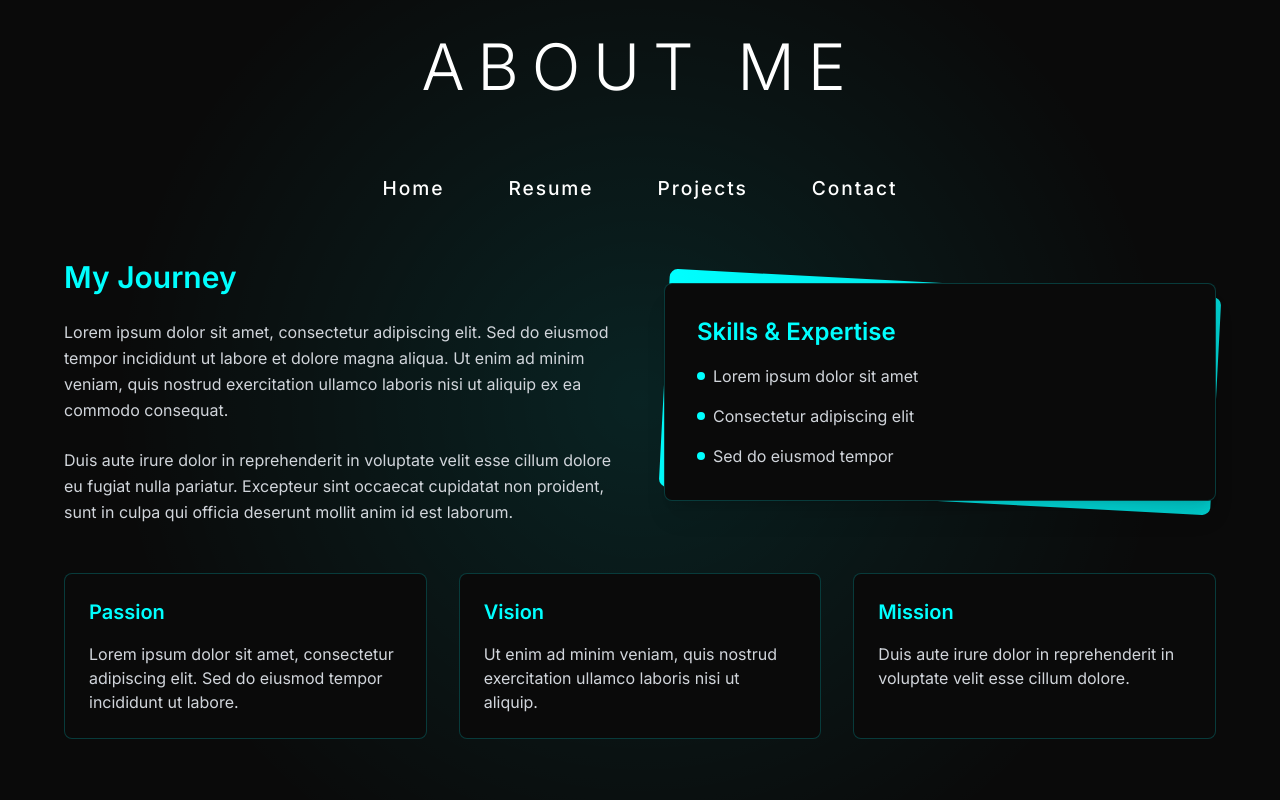
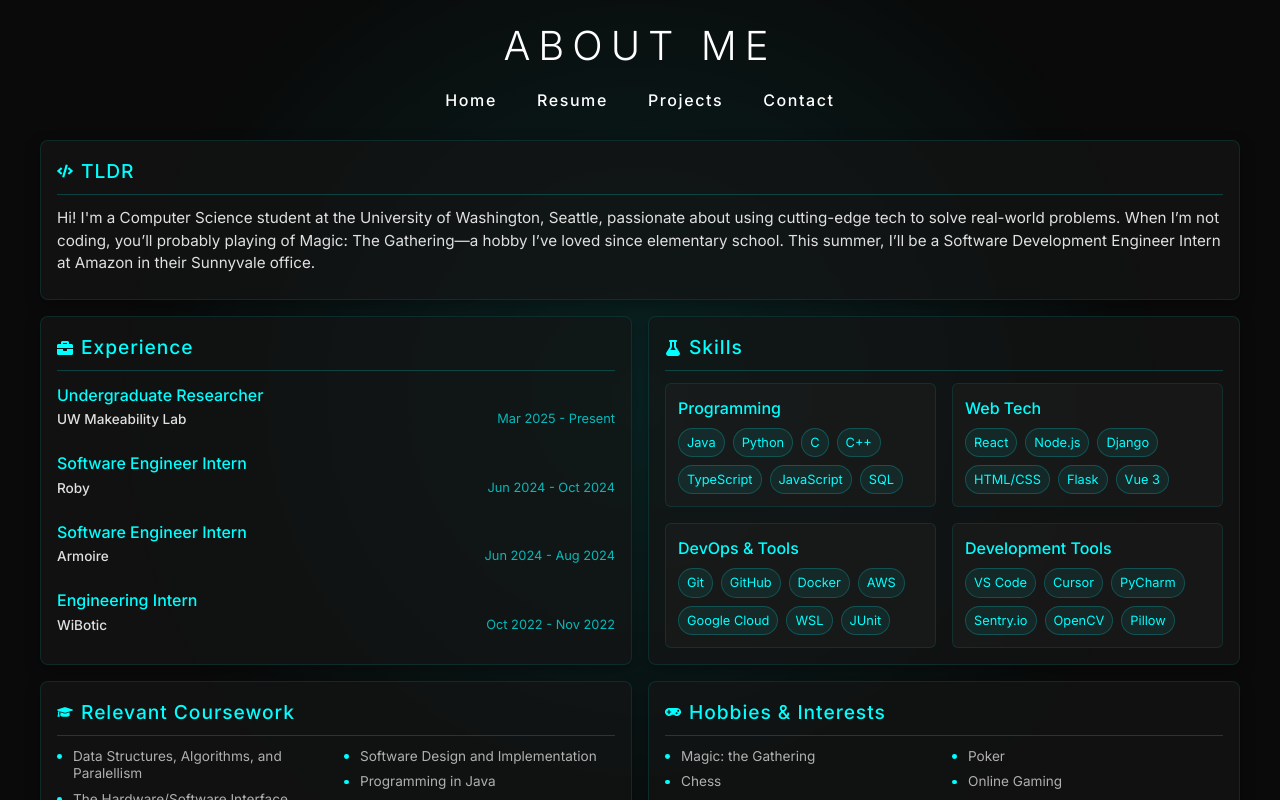
Before and after one commit to ParikKukreja/ParikKukreja, a React (Vite) app: page /#/about in a window 1280 px wide. Built offline with nearby package versions, Linux system fonts and the light colour scheme.

Commit message:
working about page

```diff
--- a/src/pages/About.tsx
+++ b/src/pages/About.tsx
@@ -2,6 +2,7 @@ import React, { useState } from 'react';
 import { motion } from 'framer-motion';
 import styled from '@emotion/styled';
 import { Link } from 'react-router-dom';
+import { FaCode, FaGraduationCap, FaBriefcase, FaFlask, FaGamepad } from 'react-icons/fa';
 
 const Container = styled.div`
   height: 100vh;
@@ -13,7 +14,7 @@ const Container = styled.div`
 `;
 
 const GlowEffect = styled.div`
-  position: absolute;
+  position: fixed;
   width: 100%;
   height: 100%;
   background: radial-gradient(circle at center, rgba(0, 255, 255, 0.1) 0%, transparent 70%);
@@ -26,13 +27,29 @@ const Content = styled.div`
   height: 100%;
   display: flex;
   flex-direction: column;
-  padding: 2rem;
+  padding: 1.5rem;
+  overflow-y: auto;
+  scrollbar-width: thin;
+  scrollbar-color: #00ffff #0a0a0a;
+
+  &::-webkit-scrollbar {
+    width: 6px;
+  }
+
+  &::-webkit-scrollbar-track {
+    background: transparent;
+  }
+
+  &::-webkit-scrollbar-thumb {
+    background-color: #00ffff;
+    border-radius: 3px;
+  }
 `;
 
 const Title = styled(motion.h1)`
-  font-size: 4rem;
+  font-size: 2.5rem;
   font-weight: 300;
-  margin-bottom: 2rem;
+  margin-bottom: 1rem;
   letter-spacing: 0.2em;
   text-transform: uppercase;
   text-align: center;
@@ -40,18 +57,18 @@ const Title = styled(motion.h1)`
 
 const NavLinks = styled.div`
   display: flex;
-  gap: 2rem;
-  margin-top: 2rem;
+  gap: 1.5rem;
+  margin-bottom: 1.5rem;
   justify-content: center;
 `;
 
 const NavLink = styled(motion(Link))`
   color: #ffffff;
   text-decoration: none;
-  font-size: 1.2rem;
+  font-size: 1rem;
   letter-spacing: 0.1em;
   position: relative;
-  padding: 0.5rem 1rem;
+  padding: 0.25rem 0.5rem;
 
   &::after {
     content: '';
@@ -72,8 +89,189 @@ const NavLink = styled(motion(Link))`
   }
 `;
 
+const SectionContainer = styled.div`
+  display: grid;
+  grid-template-columns: 1fr 1fr;
+  grid-template-rows: auto auto auto;
+  gap: 1rem;
+  max-width: 1200px;
+  margin: 0 auto;
+  width: 100%;
+  flex: 1;
+`;
+
+const Section = styled(motion.section)`
+  border-radius: 8px;
+  background: rgba(20, 20, 20, 0.7);
+  padding: 1rem;
+  box-shadow: 0 5px 15px rgba(0, 0, 0, 0.3);
+  border: 1px solid rgba(0, 255, 255, 0.1);
+  transition: box-shadow 0.3s ease;
+  overflow: hidden;
+  display: flex;
+  flex-direction: column;
+
+  &:hover {
+    box-shadow: 0 8px 20px rgba(0, 255, 255, 0.1);
+    border-color: rgba(0, 255, 255, 0.2);
+  }
+
+  &:first-of-type {
+    grid-column: 1 / -1;
+  }
+`;
+
+const SectionTitle = styled.h2`
+  display: flex;
+  align-items: center;
+  font-size: 1.2rem;
+  font-weight: 500;
+  margin-bottom: 0.75rem;
+  color: #00ffff;
+  letter-spacing: 0.05em;
+  border-bottom: 1px solid rgba(0, 255, 255, 0.2);
+  padding-bottom: 0.5rem;
+
+  svg {
+    margin-right: 0.5rem;
+  }
+`;
+
+const BlurbText = styled.p`
+  font-size: 0.95rem;
+  line-height: 1.5;
+  color: #e0e0e0;
+  margin-bottom: 0.5rem;
+`;
+
+const GridContainer = styled.div`
+  display: grid;
+  grid-template-columns: repeat(auto-fill, minmax(200px, 1fr));
+  gap: 1rem;
+`;
+
+const Card = styled.div`
+  background: rgba(30, 30, 30, 0.5);
+  border: 1px solid rgba(0, 255, 255, 0.1);
+  border-radius: 6px;
+  padding: 0.75rem;
+  transition: transform 0.2s ease, box-shadow 0.2s ease;
+
+  &:hover {
+    transform: translateY(-3px);
+    box-shadow: 0 5px 10px rgba(0, 255, 255, 0.1);
+    border-color: rgba(0, 255, 255, 0.3);
+  }
+`;
+
+const CardTitle = styled.h3`
+  font-size: 1rem;
+  font-weight: 500;
+  margin-bottom: 0.5rem;
+  color: #00ffff;
+`;
+
+const SkillsContainer = styled.div`
+  display: flex;
+  flex-wrap: wrap;
+  gap: 0.5rem;
+`;
+
+const Skill = styled.div`
+  background: rgba(0, 255, 255, 0.07);
+  border: 1px solid rgba(0, 255, 255, 0.2);
+  color: #00ffff;
+  padding: 0.25rem 0.5rem;
+  border-radius: 50px;
+  font-size: 0.8rem;
+  transition: all 0.2s ease;
+
+  &:hover {
+    background: rgba(0, 255, 255, 0.15);
+    transform: translateY(-2px);
+  }
+`;
+
+const ExperienceContainer = styled.div`
+  display: flex;
+  flex-direction: column;
+  gap: 0.6rem;
+`;
+
+const ExperienceItem = styled.div`
+  margin-bottom: 0.75rem;
+
+  &:last-child {
+    margin-bottom: 0;
+  }
+`;
+
+const ExperienceTitle = styled.h3`
+  font-size: 1rem;
+  font-weight: 500;
+  color: #00ffff;
+  margin-bottom: 0.15rem;
+`;
+
+const ExperienceSubtitle = styled.div`
+  display: flex;
+  justify-content: space-between;
+  font-size: 0.85rem;
+`;
+
+const Company = styled.span`
+  color: #e0e0e0;
+  font-weight: 500;
+`;
+
+const Date = styled.span`
+  color: rgba(0, 255, 255, 0.7);
+  font-size: 0.8rem;
+`;
+
+const BulletList = styled.ul`
+  list-style-type: none;
+  padding: 0;
+  margin: 0;
+  columns: 2;
+  column-gap: 1rem;
+`;
+
+const BulletItem = styled.li`
+  position: relative;
+  padding-left: 1rem;
+  margin-bottom: 0.5rem;
+  color: #b0b0b0;
+  font-size: 0.85rem;
+  line-height: 1.3;
+
+  &:before {
+    content: '';
+    position: absolute;
+    left: 0;
+    top: 0.4rem;
+    width: 0.3rem;
+    height: 0.3rem;
+    background: #00ffff;
+    border-radius: 50%;
+  }
+`;
+
 const About: React.FC = () => {
   const [hoveredLink, setHoveredLink] = useState<string | null>(null);
+
+  const sectionVariants = {
+    hidden: { opacity: 0, y: 10 },
+    visible: (i: number) => ({
+      opacity: 1,
+      y: 0,
+      transition: {
+        delay: i * 0.1,
+        duration: 0.3,
+        ease: "easeOut"
+      }
+    })
+  };
 
   return (
     <Container>
@@ -82,7 +280,7 @@ const About: React.FC = () => {
         <Title
           initial={{ opacity: 0, y: 20 }}
           animate={{ opacity: 1, y: 0 }}
-          transition={{ duration: 1 }}
+          transition={{ duration: 0.8 }}
         >
           About Me
         </Title>
@@ -130,62 +328,172 @@ const About: React.FC = () => {
           </NavLink>
         </NavLinks>
 
-        <div className="max-w-6xl mx-auto space-y-12 mt-12">
-          <div className="grid grid-cols-1 md:grid-cols-2 gap-12 items-center">
-            <div className="space-y-6">
-              <h2 className="text-3xl font-semibold text-cyber-primary">My Journey</h2>
-              <p className="text-gray-300 leading-relaxed">
-                Lorem ipsum dolor sit amet, consectetur adipiscing elit. Sed do eiusmod tempor incididunt ut labore et dolore magna aliqua.
-                Ut enim ad minim veniam, quis nostrud exercitation ullamco laboris nisi ut aliquip ex ea commodo consequat.
-              </p>
-              <p className="text-gray-300 leading-relaxed">
-                Duis aute irure dolor in reprehenderit in voluptate velit esse cillum dolore eu fugiat nulla pariatur.
-                Excepteur sint occaecat cupidatat non proident, sunt in culpa qui officia deserunt mollit anim id est laborum.
-              </p>
-            </div>
-            <div className="relative">
-              <div className="absolute inset-0 bg-gradient-to-r from-cyber-primary to-cyber-secondary rounded-lg transform rotate-3"></div>
-              <div className="relative bg-cyber-dark p-8 rounded-lg shadow-xl border border-cyber-primary/20">
-                <h3 className="text-2xl font-semibold mb-4 text-cyber-primary">Skills & Expertise</h3>
-                <div className="space-y-4">
-                  <div className="flex items-center">
-                    <div className="w-2 h-2 bg-cyber-primary rounded-full mr-2"></div>
-                    <span className="text-gray-300">Lorem ipsum dolor sit amet</span>
-                  </div>
-                  <div className="flex items-center">
-                    <div className="w-2 h-2 bg-cyber-primary rounded-full mr-2"></div>
-                    <span className="text-gray-300">Consectetur adipiscing elit</span>
-                  </div>
-                  <div className="flex items-center">
-                    <div className="w-2 h-2 bg-cyber-primary rounded-full mr-2"></div>
-                    <span className="text-gray-300">Sed do eiusmod tempor</span>
-                  </div>
-                </div>
-              </div>
-            </div>
-          </div>
+        <SectionContainer>
+          {/* TLDR/Blurb Section */}
+          <Section
+            custom={0}
+            initial="hidden"
+            animate="visible"
+            variants={sectionVariants}
+          >
+            <SectionTitle><FaCode size={16} /> TLDR</SectionTitle>
+            <BlurbText>
+            Hi! I'm a Computer Science student at the University of Washington, Seattle, passionate about using cutting-edge
+            tech to solve real-world problems. When I’m not coding, you’ll probably playing of Magic: The Gathering—a hobby
+            I’ve loved since elementary school. This summer, I’ll be a Software Development Engineer Intern at Amazon in their
+            Sunnyvale office.
+            </BlurbText>
+          </Section>
 
-          <div className="grid grid-cols-1 md:grid-cols-3 gap-8">
-            <div className="bg-cyber-dark p-6 rounded-lg transform hover:scale-105 transition-transform duration-300 border border-cyber-primary/20">
-              <h3 className="text-xl font-semibold mb-4 text-cyber-primary">Passion</h3>
-              <p className="text-gray-300">
-                Lorem ipsum dolor sit amet, consectetur adipiscing elit. Sed do eiusmod tempor incididunt ut labore.
-              </p>
-            </div>
-            <div className="bg-cyber-dark p-6 rounded-lg transform hover:scale-105 transition-transform duration-300 border border-cyber-primary/20">
-              <h3 className="text-xl font-semibold mb-4 text-cyber-primary">Vision</h3>
-              <p className="text-gray-300">
-                Ut enim ad minim veniam, quis nostrud exercitation ullamco laboris nisi ut aliquip.
-              </p>
-            </div>
-            <div className="bg-cyber-dark p-6 rounded-lg transform hover:scale-105 transition-transform duration-300 border border-cyber-primary/20">
-              <h3 className="text-xl font-semibold mb-4 text-cyber-primary">Mission</h3>
-              <p className="text-gray-300">
-                Duis aute irure dolor in reprehenderit in voluptate velit esse cillum dolore.
-              </p>
-            </div>
-          </div>
-        </div>
+          {/* Experience Section */}
+          <Section
+            custom={1}
+            initial="hidden"
+            animate="visible"
+            variants={sectionVariants}
+          >
+            <SectionTitle><FaBriefcase size={16} /> Experience</SectionTitle>
+
+            <ExperienceContainer>
+              <ExperienceItem>
+                <ExperienceTitle>Undergraduate Researcher</ExperienceTitle>
+                <ExperienceSubtitle>
+                  <Company>UW Makeability Lab</Company>
+                  <Date>Mar 2025 - Present</Date>
+                </ExperienceSubtitle>
+              </ExperienceItem>
+
+              <ExperienceItem>
+                <ExperienceTitle>Software Engineer Intern</ExperienceTitle>
+                <ExperienceSubtitle>
+                  <Company>Roby</Company>
+                  <Date>Jun 2024 - Oct 2024</Date>
+                </ExperienceSubtitle>
+              </ExperienceItem>
+
+              <ExperienceItem>
+                <ExperienceTitle>Software Engineer Intern</ExperienceTitle>
+                <ExperienceSubtitle>
+                  <Company>Armoire</Company>
+                  <Date>Jun 2024 - Aug 2024</Date>
+                </ExperienceSubtitle>
+              </ExperienceItem>
+
+              <ExperienceItem>
+                <ExperienceTitle>Engineering Intern</ExperienceTitle>
+                <ExperienceSubtitle>
+                  <Company>WiBotic</Company>
+                  <Date>Oct 2022 - Nov 2022</Date>
+                </ExperienceSubtitle>
+              </ExperienceItem>
+
+            </ExperienceContainer>
+          </Section>
+
+          {/* Skills Section */}
+          <Section
+            custom={2}
+            initial="hidden"
+            animate="visible"
+            variants={sectionVariants}
+          >
+            <SectionTitle><FaFlask size={16} /> Skills</SectionTitle>
+
+            <GridContainer>
+              <Card>
+                <CardTitle>Programming</CardTitle>
+                <SkillsContainer>
+                  <Skill>Java</Skill>
+                  <Skill>Python</Skill>
+                  <Skill>C</Skill>
+                  <Skill>C++</Skill>
+                  <Skill>TypeScript</Skill>
+                  <Skill>JavaScript</Skill>
+                  <Skill>SQL</Skill>
+                </SkillsContainer>
+              </Card>
+
+              <Card>
+                <CardTitle>Web Tech</CardTitle>
+                <SkillsContainer>
+                  <Skill>React</Skill>
+                  <Skill>Node.js</Skill>
+                  <Skill>Django</Skill>
+                  <Skill>HTML/CSS</Skill>
+                  <Skill>Flask</Skill>
+                  <Skill>Vue 3</Skill>
+                </SkillsContainer>
+              </Card>
+
+              <Card>
+                <CardTitle>DevOps & Tools</CardTitle>
+                <SkillsContainer>
+                  <Skill>Git</Skill>
+                  <Skill>GitHub</Skill>
+                  <Skill>Docker</Skill>
+                  <Skill>AWS</Skill>
+                  <Skill>Google Cloud</Skill>
+                  <Skill>WSL</Skill>
+                  <Skill>JUnit</Skill>
+                </SkillsContainer>
+              </Card>
+
+              <Card>
+                <CardTitle>Development Tools</CardTitle>
+                <SkillsContainer>
+                  <Skill>VS Code</Skill>
+                  <Skill>Cursor</Skill>
+                  <Skill>PyCharm</Skill>
+                  <Skill>Sentry.io</Skill>
+                  <Skill>OpenCV</Skill>
+                  <Skill>Pillow</Skill>
+                </SkillsContainer>
+              </Card>
+            </GridContainer>
+          </Section>
+
+          {/* Relevant Coursework Section */}
+          <Section
+            custom={3}
+            initial="hidden"
+            animate="visible"
+            variants={sectionVariants}
+          >
+            <SectionTitle><FaGraduationCap size={16} /> Relevant Coursework</SectionTitle>
+            <BulletList>
+              <BulletItem>Data Structures, Algorithms, and Paralellism</BulletItem>
+              <BulletItem>The Hardware/Software Interface</BulletItem>
+              <BulletItem>Data Management</BulletItem>
+              <BulletItem>Systems Programming</BulletItem>
+              <BulletItem>Software Design and Implementation</BulletItem>
+              <BulletItem>Programming in Java</BulletItem>
+              <BulletItem>Discrete Math</BulletItem>
+              <BulletItem>Linear Algebra</BulletItem>
+              <BulletItem>Multi-Variable Calulus</BulletItem>
+            </BulletList>
+          </Section>
+
+          {/* Hobbies/Interests Section */}
+          <Section
+            custom={4}
+            initial="hidden"
+            animate="visible"
+            variants={sectionVariants}
+          >
+            <SectionTitle><FaGamepad size={16} /> Hobbies & Interests</SectionTitle>
+            <BulletList>
+              <BulletItem>Magic: the Gathering</BulletItem>
+              <BulletItem>Chess</BulletItem>
+              <BulletItem>Swimming</BulletItem>
+              <BulletItem>(American) Football</BulletItem>
+              <BulletItem>Star Wars</BulletItem>
+              <BulletItem>Poker</BulletItem>
+              <BulletItem>Online Gaming</BulletItem>
+              <BulletItem>Science Fiction</BulletItem>
+              <BulletItem>Classic Rock</BulletItem>
+            </BulletList>
+          </Section>
+        </SectionContainer>
       </Content>
     </Container>
   );
--- a/src/pages/Projects.tsx
+++ b/src/pages/Projects.tsx
@@ -280,7 +280,7 @@ interface Project {
 const projects: Project[] = [
   {
     id: 1,
-    title: "Neural Network Visualizer",
+    title: "Placeholder 1",
     description: "An interactive visualization tool for neural networks that helps understand how they process data and make predictions.",
     github: "https://github.com/username/neural-viz",
     dates: "Jan 2023 - Mar 2023",
@@ -293,7 +293,7 @@ const projects: Project[] = [
   },
   {
     id: 2,
-    title: "Quantum Algorithm Simulator",
+    title: "Placeholder 2",
     description: "A simulator for quantum computing algorithms that demonstrates quantum principles like superposition and entanglement.",
     github: "https://github.com/username/quantum-sim",
     dates: "Apr 2023 - Jul 2023",
```
